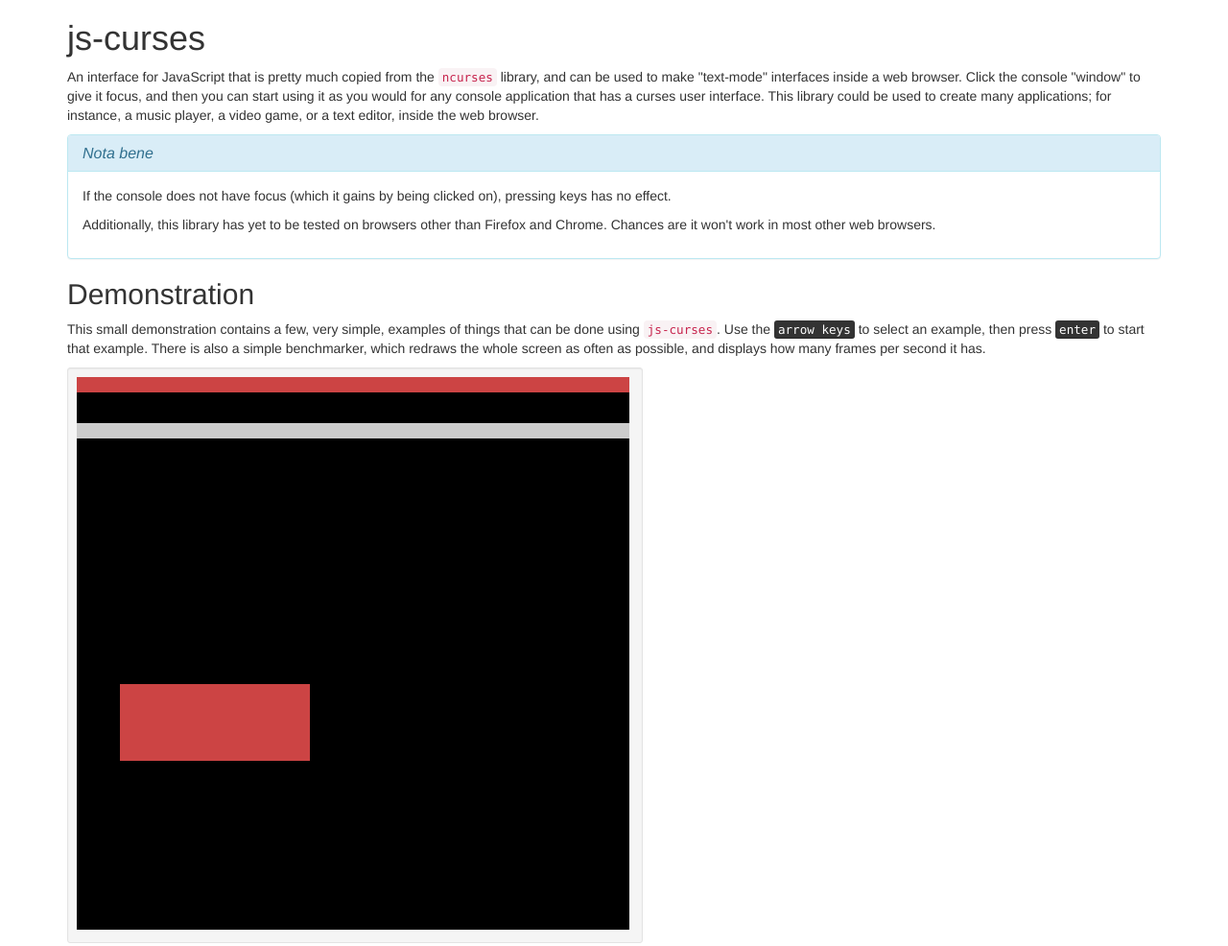
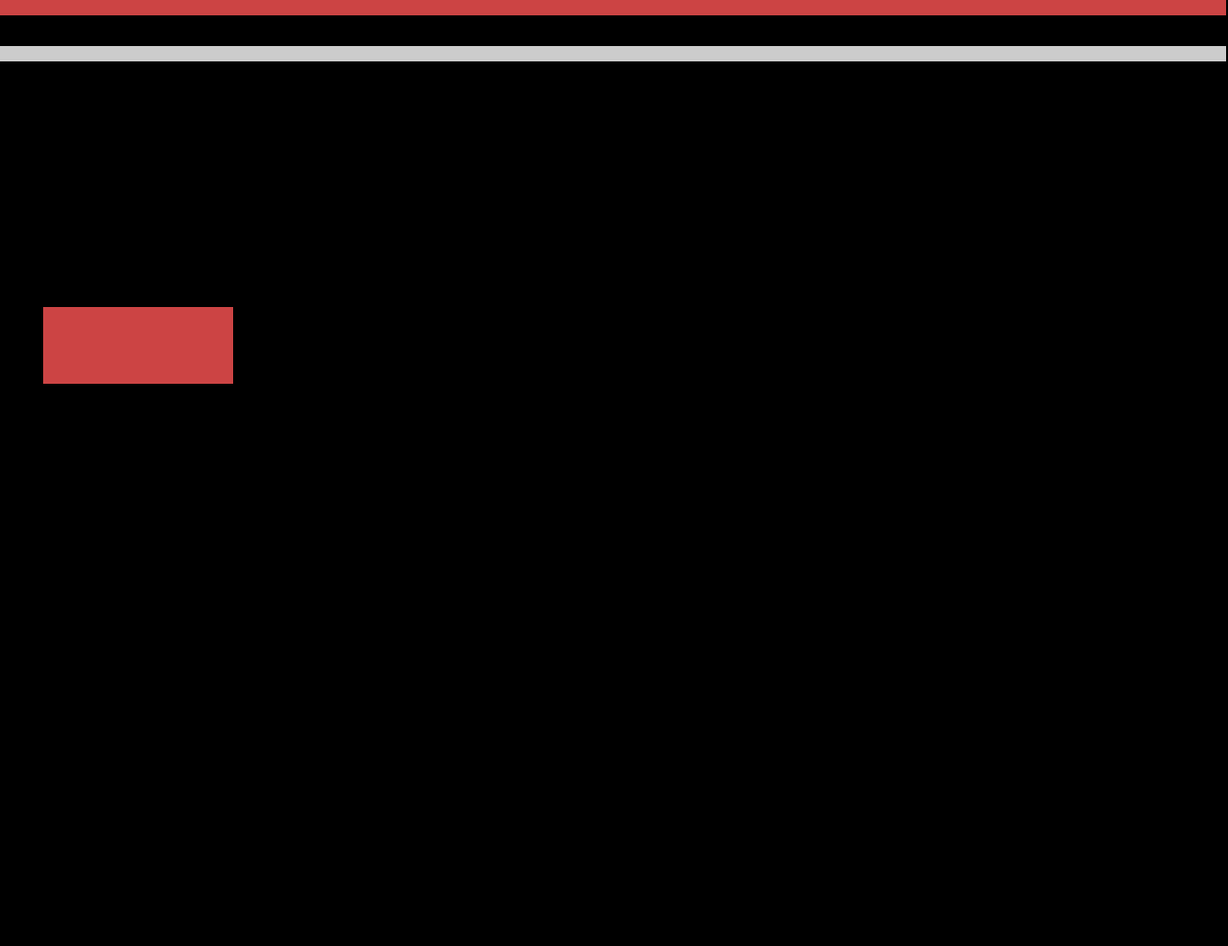
Before and after one commit to 6112/cursesjs, a website: page demo/index.html in a window 1280 px wide. Shown: the whole page at 96% size. After the commit the page ends 800 px from the top, so only its background shows below. Drawn offline with Linux system fonts and the light colour scheme.

Commit message:
demo is now fullscreen, with noraw()

```diff
--- a/demo/demo.js
+++ b/demo/demo.js
@@ -23,7 +23,7 @@ $(window).load(function() {
       name: 'Source Code Pro',
       height: 14
     },
-    require_focus: true
+    require_focus: false
   });
   */
   var win = initscr({
@@ -36,7 +36,7 @@ $(window).load(function() {
       chars: char_table,
       line_spacing: 0
     },
-    require_focus: true
+    require_focus: false
   });
   init_pair(1, COLOR_RED, COLOR_BLACK);
   init_pair(2, COLOR_GREEN, COLOR_BLACK);
@@ -49,7 +49,7 @@ $(window).load(function() {
   subwin.bkgd('.', COLOR_PAIR(1) | A_REVERSE);
   subwin.addstr(2, 2, 'I am a subwindow.');
   subwin.border();
-  raw();
+  // raw();
   var selected = 0;
   var options = [
     'Roguelike-like player movement',
--- a/demo/index.html
+++ b/demo/index.html
@@ -8,51 +8,21 @@
   <link href="bower_components/bootstrap/dist/css/bootstrap.css"
     rel="stylesheet" type="text/css" />
   <style>
+    body {
+      background-color: black;
+    }
+
     #stage {
-      display: inline-block;
-      height: 600px;
-      width: 600px;
+      position: fixed;
+      top: 0;
+      left: 0;
+      right: 0;
+      bottom: 0;
+      z-index: 99;
     }
   </style>
 <body>
-  <div class="container">
-
-    <h1>js-curses</h1>
-
-    <p>An interface for JavaScript that is pretty much copied from the
-      <code>ncurses</code> library, and can be used to make "text-mode" interfaces
-      inside a web browser. Click the console "window" to give it focus, and then
-      you can start using it as you would for any console application that has
-      a curses user interface. This library could be used to create many
-      applications; for instance, a music player, a video game, or a text editor,
-      inside the web browser.</p>
-
-    <div class="panel panel-info">
-      <div class="panel-heading">
-	<h3 class="panel-title">
-          <em>Nota bene</em>
-	</h3>
-      </div>
-      <div class="panel-body">
-	<p>If the console does not have focus (which it gains by being clicked
-	  on), pressing keys has no effect.</p>
-
-	<p>Additionally, this library has yet to be tested on browsers other than
-	  Firefox and Chrome. Chances are it won't work in most other web browsers.
-	</p>
-      </div>
-    </div>
-
-    <h2>Demonstration</h2>
-
-    <p>This small demonstration contains a few, very simple, examples of things
-      that can be done using <code>js-curses</code>. Use the <kbd>arrow keys</kbd>
-      to select an example, then press <kbd>enter</kbd> to start that example. There
-      is also a simple benchmarker, which redraws the whole screen as often as
-      possible, and displays how many frames per second it has.</p>
-
-    <div class="well well-sm" id="stage">
-    </div>
+  <div id="stage">
   </div>
 
   <!-- for preloading the fonts -->
```
